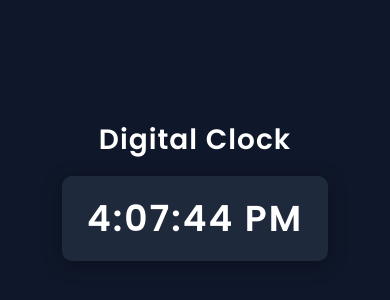
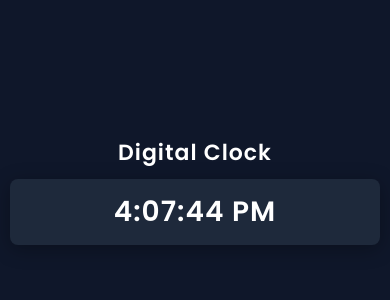
Before and after one commit to razacodedev/DigitalClock, a plain HTML site: page index.html in a window 390 px wide. Shown: the part 232-532 px from the top of the page. Drawn offline with Linux system fonts and the light colour scheme.

Commit message:
changes in css for mobile responsive

```diff
--- a/style.css
+++ b/style.css
@@ -13,13 +13,16 @@ body {
   display: flex;
   justify-content: center;
   align-items: center;
-  height: 100vh;
+  min-height: 100vh;
   background-color: #0f172a;
+  padding: 10px;
 }
 
 .clock-container {
   text-align: center;
   color: white;
+  width: 100%;
+  max-width: 400px;
 }
 
 .clock-container h1 {
@@ -36,10 +39,34 @@ body {
   font-weight: bold;
   letter-spacing: 2px;
   box-shadow: 0 4px 20px rgba(0, 0, 0, 0.3);
+  display: flex;
+  justify-content: center;
+  align-items: center;
+  flex-wrap: wrap;
 }
 
+/* Clock Span */
 .clock-style span {
   display: inline-block;
   min-width: 40px;
   text-align: center;
 }
+
+/* ====== Mobile Responsive ====== */
+@media screen and (max-width: 480px) {
+  .clock-container h1 {
+    font-size: 22px;
+    margin-bottom: 10px;
+  }
+
+  .clock-style {
+    padding: 12px 15px;
+    font-size: 28px;
+    letter-spacing: 1px;
+    border-radius: 8px;
+  }
+
+  .clock-style span {
+    min-width: 32px;
+  }
+}
```
